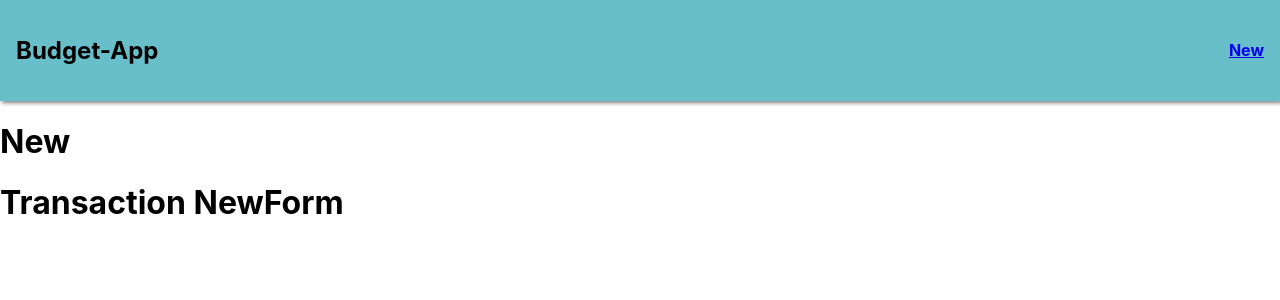
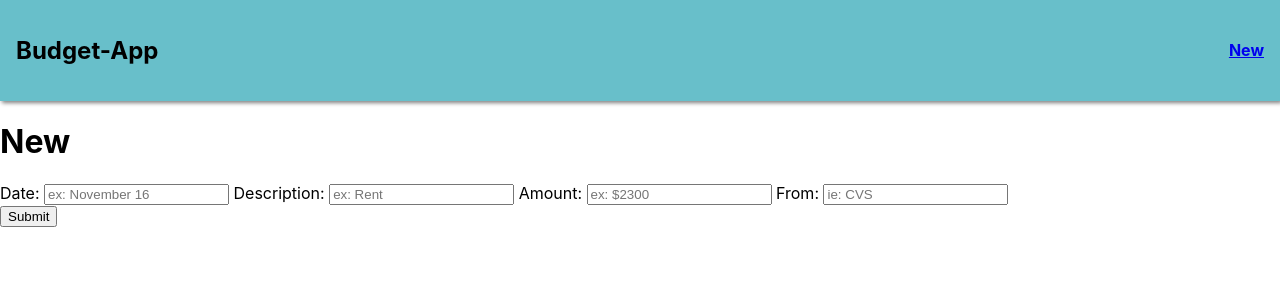
Before and after one commit to lsajid/budget-app-fe, a React (Create React App) app: page /transactions/new in a window 1280 px wide. Shown: the top 300 px of the page. Built offline with nearby package versions, Linux system fonts and the light colour scheme; no server answers.

Commit message:
first draft of TransactionNewForm.js

```diff
--- a/src/components/TransactionDetails.js
+++ b/src/components/TransactionDetails.js
@@ -13,7 +13,7 @@ function TransactionDetails() {
     .then((res)=> {
       setTransactions(res.data)
     }).catch((err) => {
-      // navigate("/not-found");
+      navigate("/not-found");
       console.log(err)
     });
   }, [index]);
--- a/src/components/TransactionNewForm.js
+++ b/src/components/TransactionNewForm.js
@@ -1,9 +1,72 @@
-import React from 'react';
+import { useState } from "react";
+import { useNavigate, useParams } from "react-router-dom";
+import axios from "axios";
+
+const API_URL = process.env.REACT_APP_API_URL;
 
 function TransactionNewForm() {
+  let navigate = useNavigate();
+  const { index } = useParams();
+
+  const [ transaction, setTransaction ] = useState({
+    date: "",
+    name: "",
+    amount: null,
+    from: ""
+  });
+
+  const handleTextChange = (e) => {
+    setTransaction({...transaction, [e.target.id]: e.target.value});
+  }
+
+  const handleSubmit = (e) => {
+    console.log(transaction)
+    e.preventDefault();
+    axios.post(`${API_URL}/transactions`, transaction)
+    .then((res)=> {
+      navigate("/");
+    }).catch((err) => console.log(err))
+  };
+
   return (
-    <div>
-        <h1> Transaction NewForm </h1>
+    <div className="new-container">
+        <form onSubmit={handleSubmit}>
+          <label htmlFor="date"> Date: </label>
+          <input
+            id="date"
+            value={transaction.date}
+            type="text"
+            placeholder="ex: November 16"
+            onChange={handleTextChange}
+          />
+          <label htmlFor="name"> Description: </label>
+          <input
+            id="name"
+            value={transaction.name}
+            type="text"
+            placeholder="ex: Rent"
+            onChange={handleTextChange}
+          />
+          <label htmlFor="amount"> Amount: </label>
+          <input
+            id="amount"
+            value={transaction.amount}
+            type="number"
+            placeholder="ex: $2300"
+            onChange={handleTextChange}
+          />
+          <label htmlFor="from"> From: </label>
+          <input
+            id="from"
+            value={transaction.from}
+            type="text"
+            placeholder="ie: CVS"
+            onChange={handleTextChange}
+          />
+          <br />
+          <input type="submit"/>
+        </form>
+
     </div>
   );
 }
```
